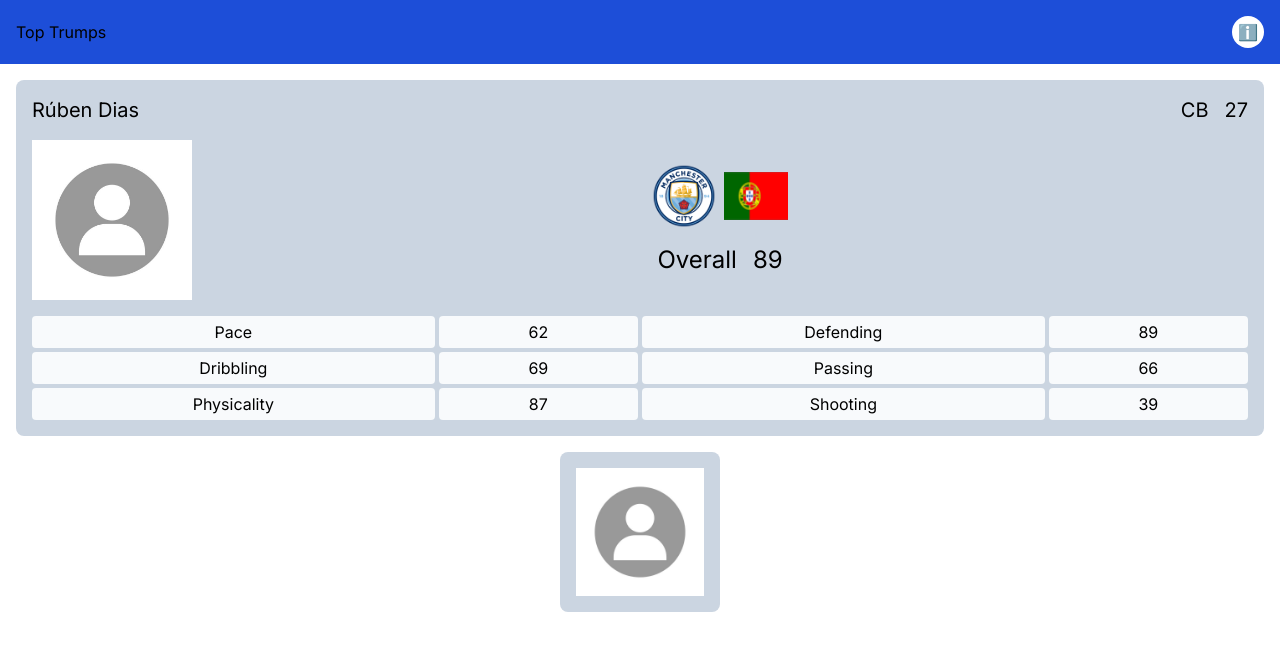
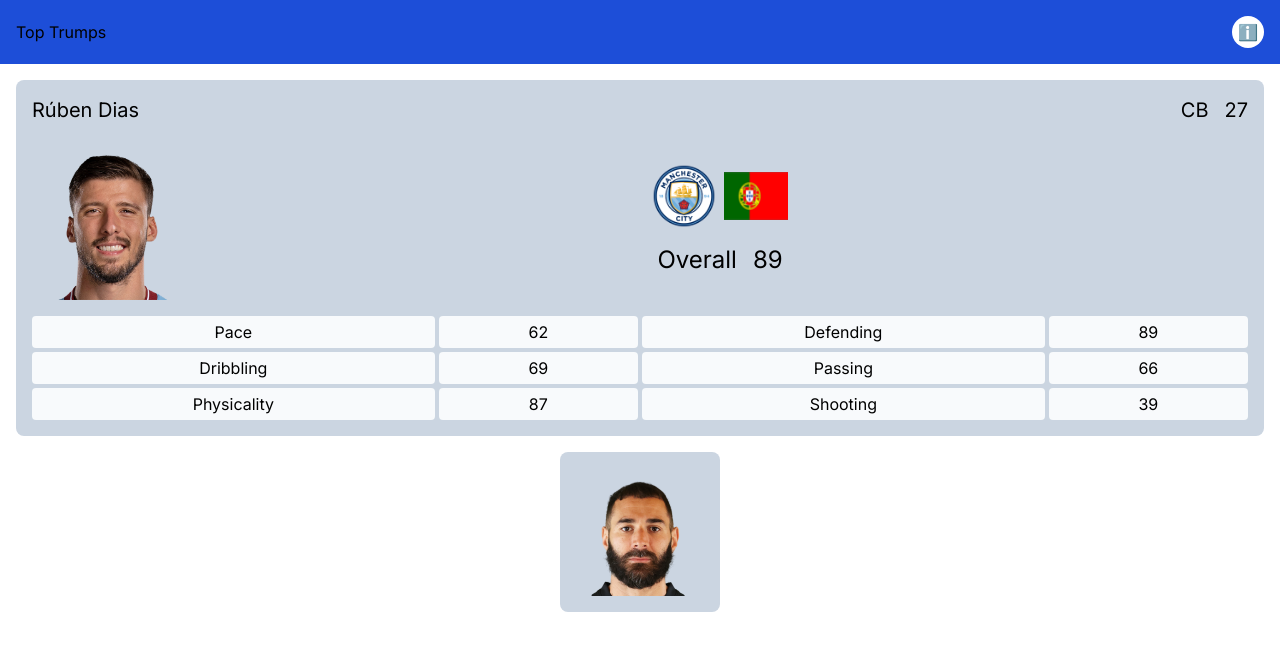
Before and after one commit to Gavin-Persad/GJTopTrumps, a Next.js app: page / in a window 1280 px wide. Shown: the top 650 px of the page. Built offline with nearby package versions, Linux system fonts and the light colour scheme; no server answers.

Commit message:
images linked

```diff
--- a/src/app/components/Card.tsx
+++ b/src/app/components/Card.tsx
@@ -70,7 +70,7 @@ const Card: React.FC<Props> = ({
     // };
     setPlayerClubSrc(`/clubImages/${playerData.facts.club}.png`);
     setPlayerNationSrc(`/nationImages/${playerData.facts.country}.png`);
-    setPlayerImageSrc("/avatar.jpg");
+    setPlayerImageSrc(`playerImages/${playerData.image}.png`);
     // fetchImage(playerData.id, "players");
     // fetchImage(playerData.facts.club, "clubs");
     // fetchImage(playerData.facts.country, "nations");
--- a/src/app/components/ComputerCard.tsx
+++ b/src/app/components/ComputerCard.tsx
@@ -40,7 +40,7 @@ const ComputerCard: React.FC<Props> = ({
   useEffect(() => {
     setComputerClubSrc(`/clubImages/${playerData.facts.club}.png`);
     setComputerNationSrc(`/nationImages/${playerData.facts.country}.png`);
-    setComputerImageSrc("/avatar.jpg");
+  setComputerImageSrc(`playerImages/${playerData.image}.png`);
   }, [playerData]);
 
   return (
```
